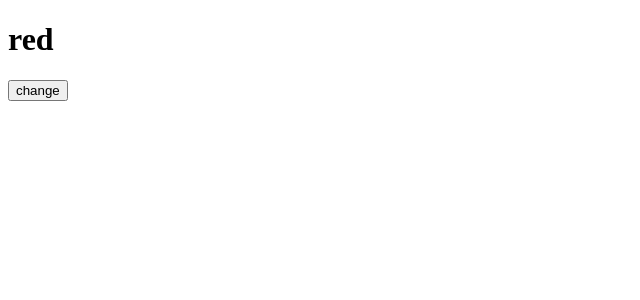
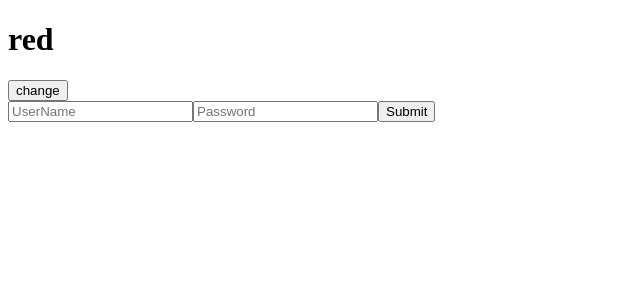
Before and after one commit to nasim341/react-hook, a React (Create React App) app: page / in a window 1280 px wide. Shown: the top 300 px of the page, without its empty margins (0-640 px from the left). Built offline with nearby package versions, Linux system fonts and the light colour scheme.

Commit message:
hook from userRef

```diff
--- a/src/App.js
+++ b/src/App.js
@@ -1,7 +1,7 @@
 import { useState } from "react";
-
+import Home from "./pages/Home";
 function App() {
-  const[color,setColor] = useState("red");
+const[color,setColor] = useState("red");
 
   const newcolor = () =>{
     setColor("blue")
@@ -10,6 +10,8 @@ function App() {
   <div>
     <h1>{color}</h1>
     <button onClick={newcolor}>change</button>
+    <Home></Home>
+
   </div>
   );
 }
--- /dev/null
+++ b/src/pages/Home.js
@@ -0,0 +1,24 @@
+import React, { useRef } from 'react';
+
+const Home = () => {
+    let UserName=useRef();
+    let Password=useRef();
+
+    const submitForm = () =>{
+        let a = UserName.current.value;
+        let b = Password.current.value;
+
+        alert(a)
+        alert(b)
+    }
+    return (
+
+        <div>
+            <input ref = {UserName} placeholder='UserName' type="text"/>
+            <input ref = {Password} placeholder='Password' type="text"/>
+            <button onClick={submitForm}>Submit</button>
+        </div>
+    );
+};
+
+export default Home;
```
